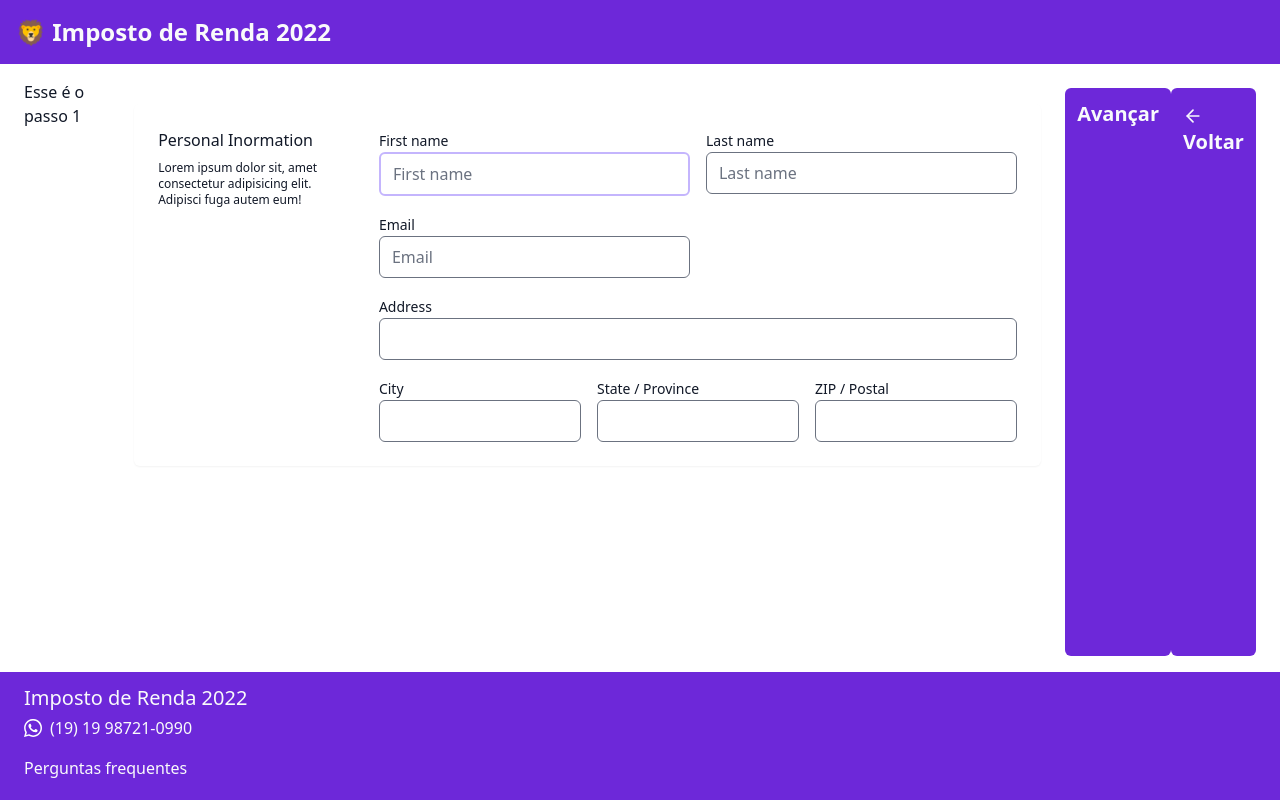
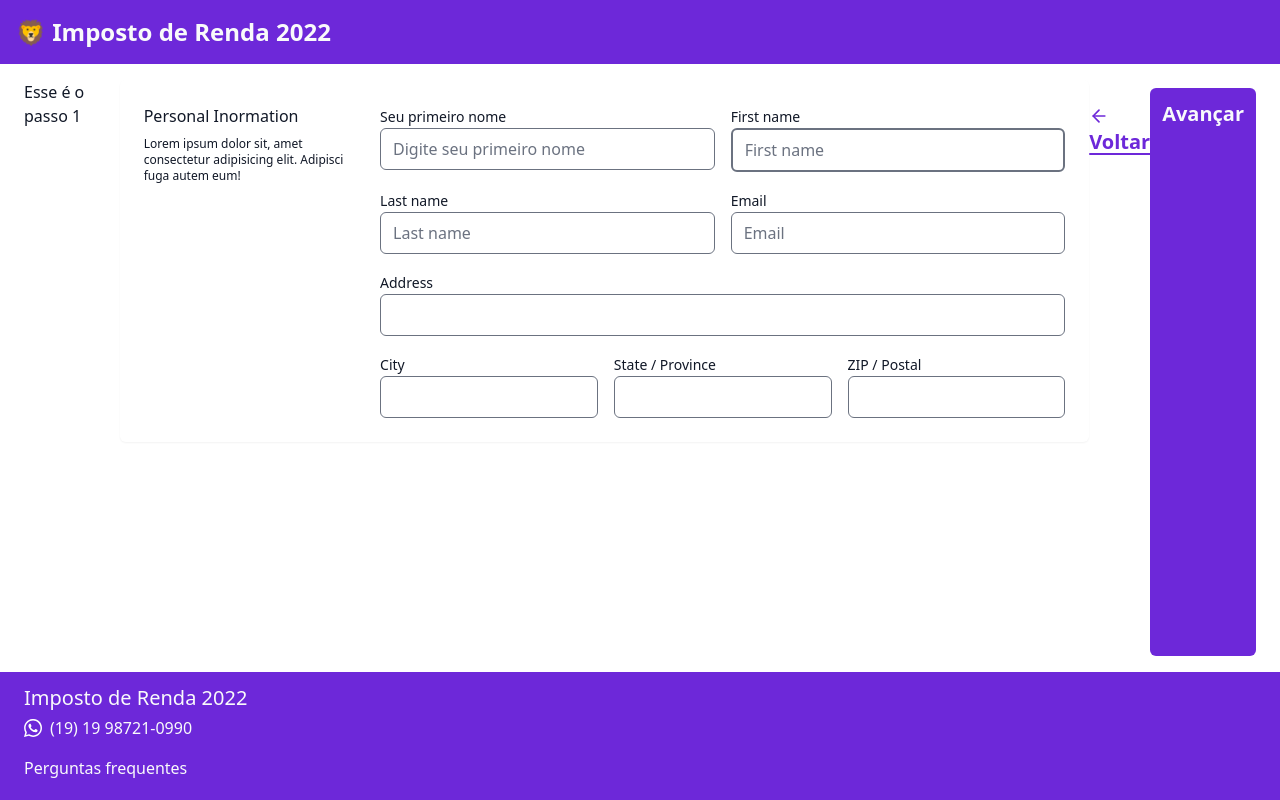
Before and after one commit to tadomaitis/declaracao-ir, a Next.js app: page /declaracao/passo1 in a window 1280 px wide. Built offline with nearby package versions, Linux system fonts and the light colour scheme.

Commit message:
mov nav links to a container

```diff
--- /dev/null
+++ b/components/Buttons/GoBackLink/GoBackLink.module.css
@@ -0,0 +1,8 @@
+.goBackLink {
+  @apply mt-2 block max-w-[120px] cursor-pointer py-3 text-xl
+  font-bold text-violet-700 underline underline-offset-4 hover:text-violet-500;
+}
+
+.goBackLinkIcon {
+  @apply inline;
+}
--- /dev/null
+++ b/components/Buttons/GoForwardLink/GoForwardLink.module.css
@@ -0,0 +1,8 @@
+.forwardLink {
+  @apply float-right mt-2 block flex max-w-[140px] cursor-pointer justify-center rounded-md
+  bg-violet-700 p-3 text-xl font-bold text-slate-50 hover:bg-violet-500;
+}
+
+.forwardLinkIcon {
+  @apply inline;
+}
--- /dev/null
+++ b/components/Buttons/NavButtonsContainer/NavButtonsContainer.module.css
@@ -0,0 +1,3 @@
+.navButtonsContainer {
+  @apply flex justify-between;
+}
--- /dev/null
+++ b/components/Buttons/NavButtonsContainer/NavButtonsContainer.tsx
@@ -0,0 +1,18 @@
+import { GoBackLink } from '../GoBackLink/GoBackLink'
+import { GoForwardLink } from '../GoForwardLink/GoForwardLink'
+
+import styles from './NavButtonsContainer.module.css'
+
+type Props = {
+  goBackPath: string
+  goForwardPath: string
+}
+
+export function NavButtonsContainer({ goBackPath, goForwardPath }: Props) {
+  return (
+    <div className={styles.navButtonsContainer}>
+      <GoBackLink path={goBackPath} label="Voltar" />
+      <GoForwardLink path={goForwardPath} label="Avançar" />
+    </div>
+  )
+}
--- a/components/GoBackLink/GoBackLink.module.css
+++ /dev/null
@@ -1,8 +0,0 @@
-.goBackLink {
-  @apply float-right mt-2 block cursor-pointer rounded-md bg-violet-700 p-3
-  text-xl font-bold text-slate-50 hover:bg-violet-500;
-}
-
-.goBackLinkIcon {
-  @apply inline;
-}
--- a/components/GoForwardLink/GoForwardLink.module.css
+++ /dev/null
@@ -1,8 +0,0 @@
-.forwardLink {
-  @apply float-right mt-2 block cursor-pointer rounded-md bg-violet-700 p-3
-  text-xl font-bold text-slate-50 hover:bg-violet-500;
-}
-
-.forwardLinkIcon {
-  @apply inline;
-}
--- a/pages/declaracao/index.tsx
+++ b/pages/declaracao/index.tsx
@@ -2,7 +2,7 @@ import Image from 'next/image'
 import { SiteLayout } from '@components/SiteLayout/SiteLayout'
 
 import styles from './styles/Declaracao.module.css'
-import { GoForwardLink } from '@components/GoForwardLink/GoForwardLink'
+import { GoForwardLink } from '@components/Buttons/GoForwardLink/GoForwardLink'
 
 const Declaracao = () => {
   return (
--- a/pages/declaracao/passo1.tsx
+++ b/pages/declaracao/passo1.tsx
@@ -1,7 +1,6 @@
-import { GoBackLink } from '@components/GoBackLink/GoBackLink'
-import { GoForwardLink } from '@components/GoForwardLink/GoForwardLink'
+import { NavButtonsContainer } from '@components/Buttons/NavButtonsContainer/NavButtonsContainer'
 import { SiteLayout } from '@components/SiteLayout/SiteLayout'
-import Link from 'next/link'
+import { Input } from '@components/Form/Input/Input'
 
 import styles from './styles/Passo1.module.css'
 
@@ -9,17 +8,22 @@ const Passo1 = () => {
   return (
     <SiteLayout>
       <main className={styles.mainContent}>Esse é o passo 1</main>
-      <section className="bg-coolGray-100 text-coolGray-900 p-6">
       <form className="container mx-auto flex flex-col space-y-12">
         <fieldset className="bg-coolGray-50 grid grid-cols-4 gap-6 rounded-md p-6 shadow-sm">
           <div className="col-span-full space-y-2 lg:col-span-1">
             <p className="font-medium">Personal Inormation</p>
             <p className="text-xs">
-                Lorem ipsum dolor sit, amet consectetur adipisicing elit.
-                Adipisci fuga autem eum!
+              Lorem ipsum dolor sit, amet consectetur adipisicing elit. Adipisci
+              fuga autem eum!
             </p>
           </div>
           <div className="col-span-full grid grid-cols-6 gap-4 lg:col-span-3">
+            <Input
+              id="firsName"
+              label="Seu primeiro nome"
+              type="text"
+              placeholder="Digite seu primeiro nome"
+            />
             <div className="col-span-full sm:col-span-3">
               <label htmlFor="firstname" className="text-sm">
                 First name
@@ -28,7 +32,7 @@ const Passo1 = () => {
                 id="firstname"
                 type="text"
                 placeholder="First name"
-                  className="text-coolGray-900 w-full rounded-md border-2 border-violet-300 focus:ring focus:ring-violet-600 focus:ring-opacity-75"
+                className="text-coolGray-900 w-full rounded-md border-2 focus:ring focus:ring-violet-600 focus:ring-opacity-75"
               />
             </div>
             <div className="col-span-full sm:col-span-3">
@@ -100,9 +104,10 @@ const Passo1 = () => {
           </div>
         </fieldset>
       </form>
-      </section>
-      <GoForwardLink path="/declaracao/passo2" label="Avançar" />
-      <GoBackLink path="/declaracao" label="Voltar" />
+      <NavButtonsContainer
+        goBackPath="/declaracao"
+        goForwardPath="/declaracao/passo2"
+      />
     </SiteLayout>
   )
 }
```
Also changed, not shown: components/Buttons/GoBackLink/GoBackLink.tsx (renamed from components/GoBackLink/GoBackLink.tsx), components/Buttons/GoForwardLink/GoForwardLink.tsx (renamed from components/GoForwardLink/GoForwardLink.tsx). Lines whose indentation alone changed are shown as unchanged.
